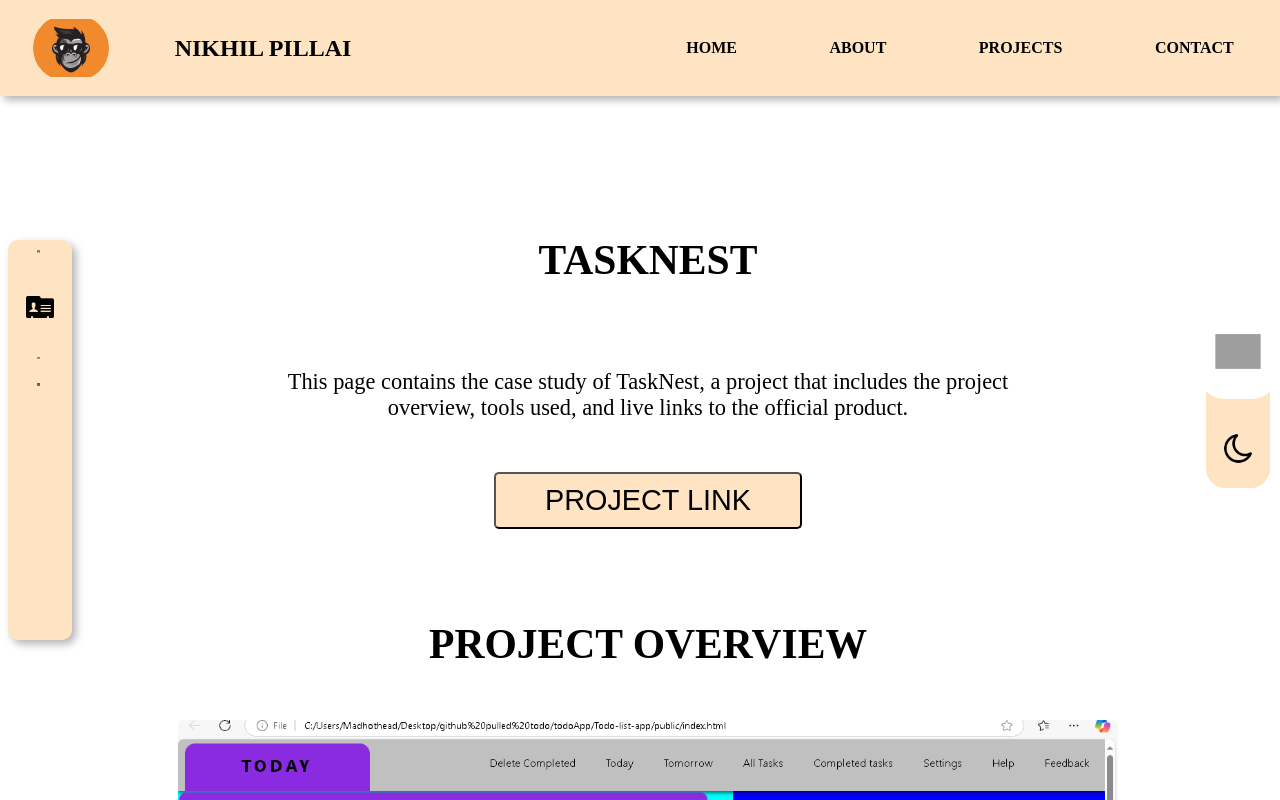
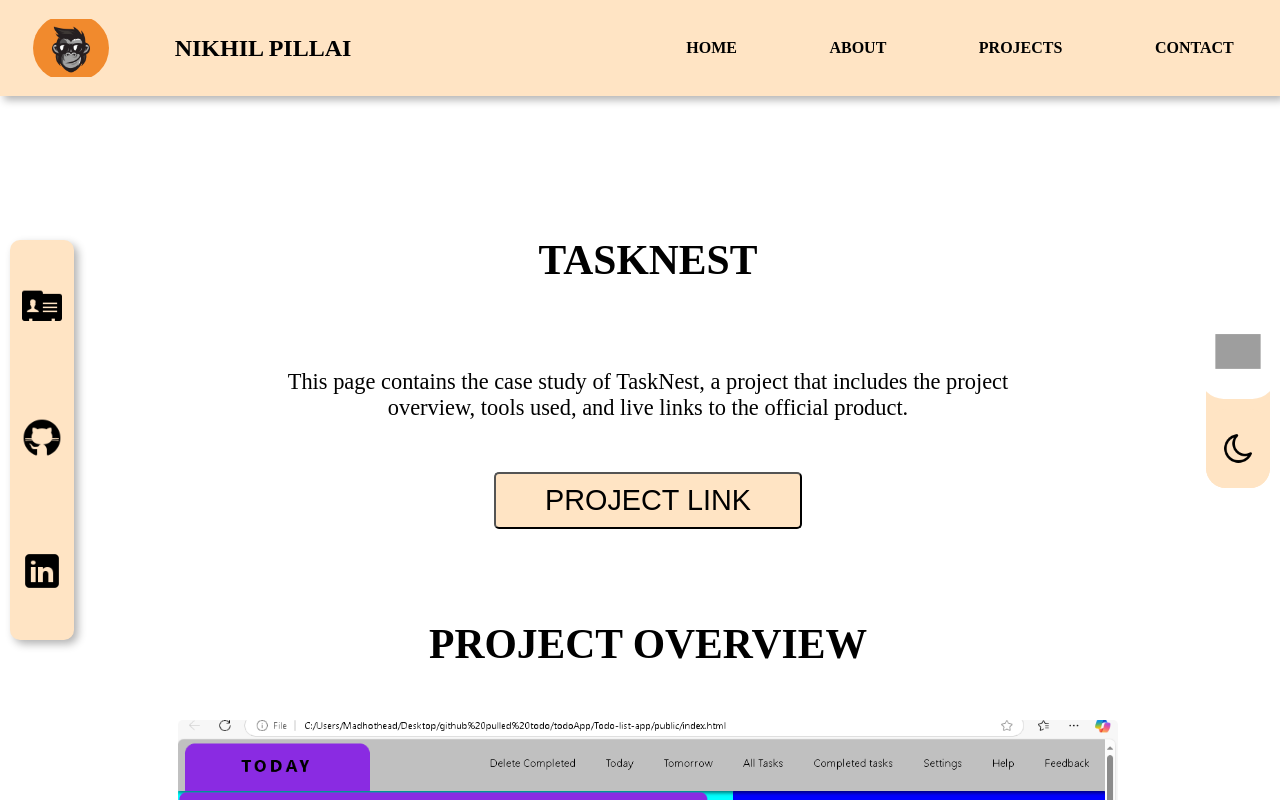
Before and after one commit to TechSwimmer/My-Portfolio-Website, a React (Vite) app: page /Projects/TodoAppDetails in a window 1280 px wide. Shown: the top 800 px of the page. Built offline with nearby package versions, Linux system fonts and the light colour scheme; grey boxes are pictures that could not be loaded.

Commit message:
logobar adjusted

```diff
--- a/src/components/Logobar.jsx
+++ b/src/components/Logobar.jsx
@@ -10,11 +10,11 @@ const Logobar = () => {
 
     return (
         <div className="logobar">
-            <a href="" target="_blank" rel="noopener noreferrer">
-            <img className="logo" src={githubLogo} alt="github"></img>
+            <a href="#contact" target="_blank" rel="noopener noreferrer">
+            <img className="logo" src={contactLogo} alt="contact"></img>
             </a>
-            <img className="logo" src={contactLogo} alt="contact"></img>
-            <a href="" target="_blank" rel="noopener noreferrer">
+
+            <a href="https://github.com/TechSwimmer" target="_blank" rel="noopener noreferrer">
             <img className="logo" src={githubLogo} alt="github"></img>
             </a>
 
--- a/src/components/styles/styles.css
+++ b/src/components/styles/styles.css
@@ -91,13 +91,13 @@
     z-index: 5;
     display: flex;
     flex-direction: column;
-
+    justify-content: space-around;
     align-items: center;
     height: auto;
 
     width: 5%;
     position: fixed;
-    left: 10;
+    left: 10px;
     top: 30%;
     bottom: 20%;
     border-radius: 10px;
@@ -111,12 +111,14 @@
     background-color: darkgrey;
 }
 
-.logo{
+.logo {
+    width: 40px;
+    height: 40px;
+    object-fit: cover;
+    border-radius: 15%;
+}
+.logobar a {
 
-    width: 45%;
-    height: 20%;
-    object-fit:contain;
-    border-radius: 15%;
 }
 
 .logo:hover{
```
